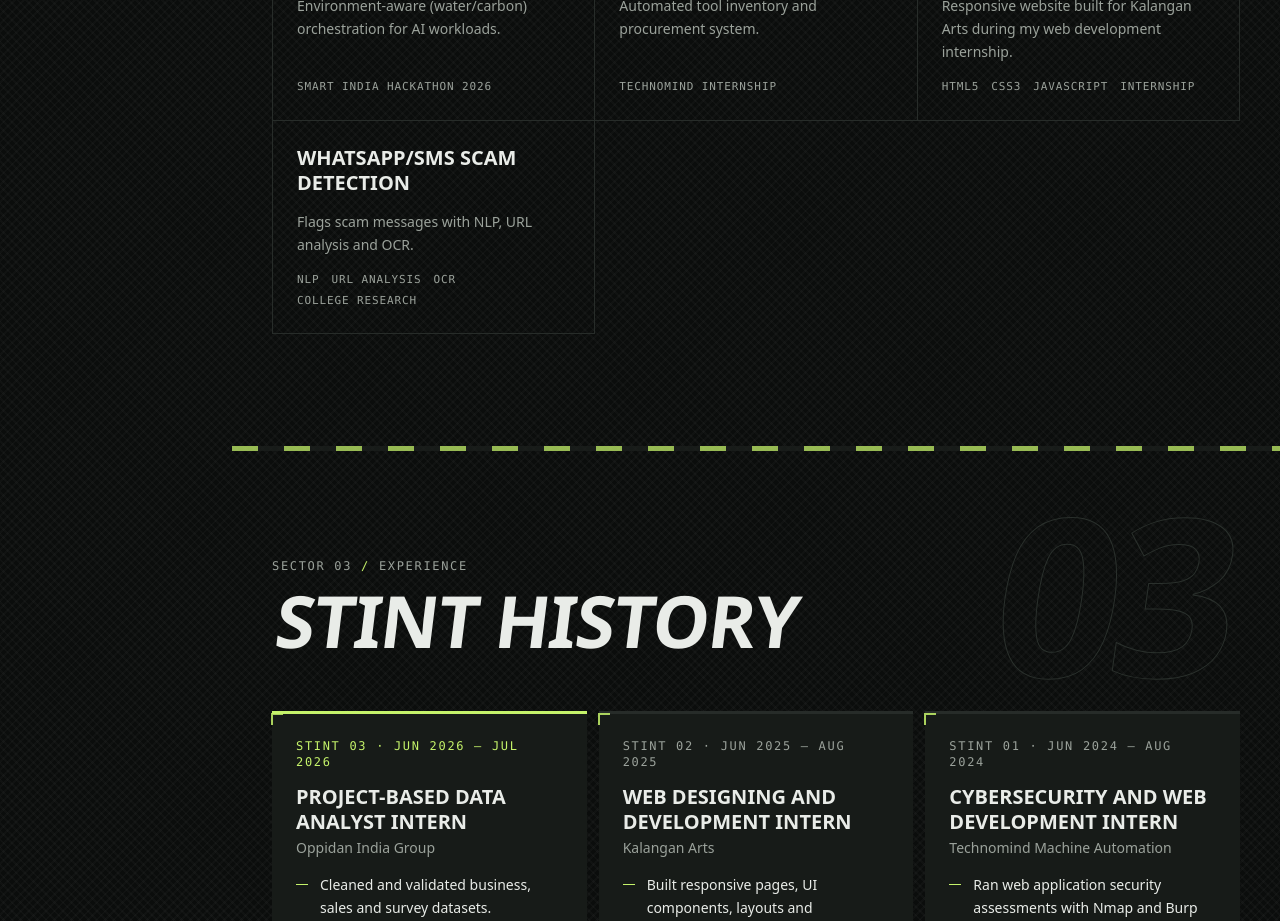
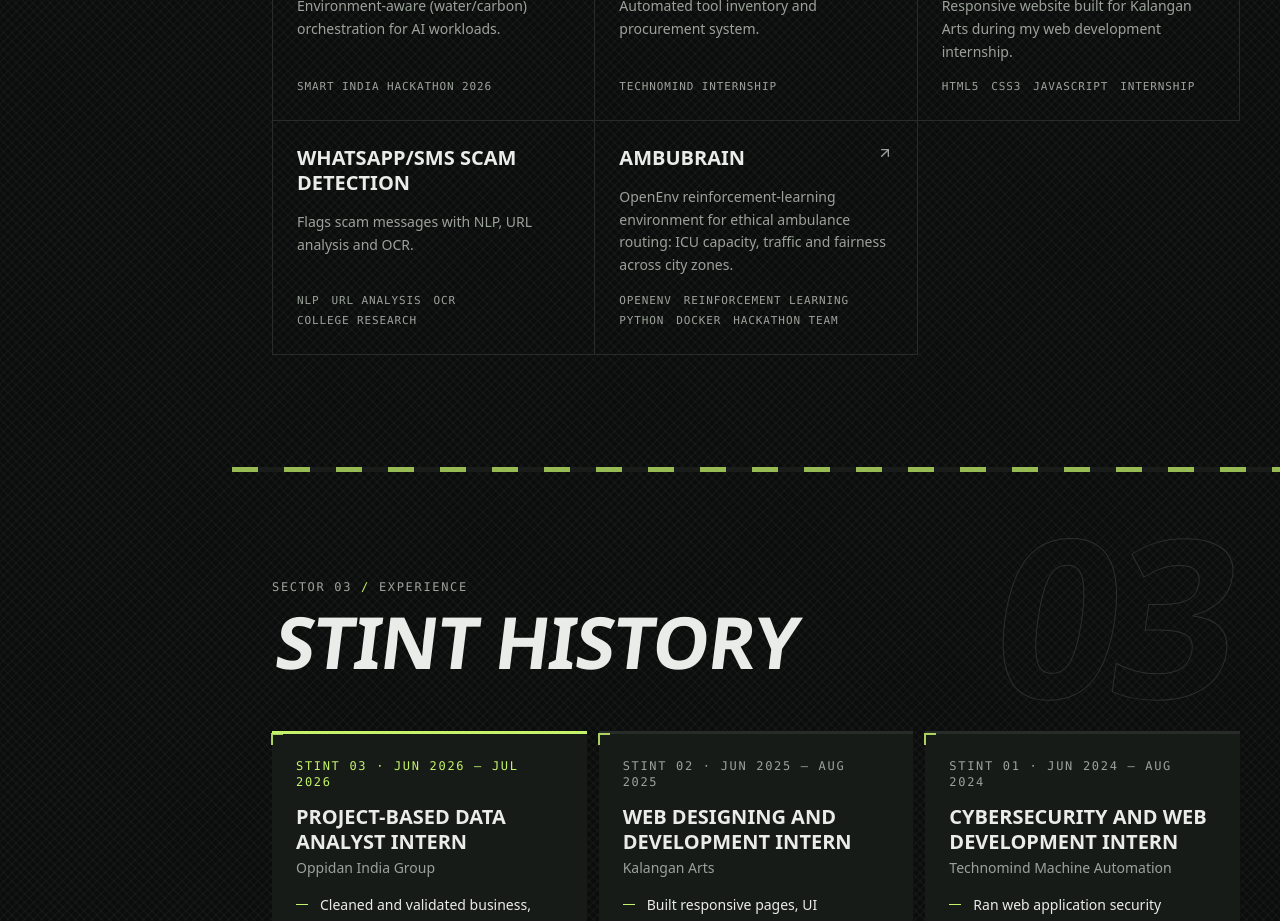
Before and after one commit to pranavmohite-13/pranavmohite-13.github.io, a React (Vite) app: page / in a window 1280 px wide. Shown: the part 2100-3021 px from the top of the page. Built offline with nearby package versions, Linux system fonts and the light colour scheme.

Commit message:
Add AmbuBrain to More builds

```diff
--- a/src/data/projects.ts
+++ b/src/data/projects.ts
@@ -211,6 +211,12 @@ export const archive: ArchiveEntry[] = [
     summary: 'Flags scam messages with NLP, URL analysis and OCR.',
     tags: ['NLP', 'URL analysis', 'OCR', 'College research'],
   },
+  {
+    name: 'AmbuBrain',
+    summary: 'OpenEnv reinforcement-learning environment for ethical ambulance routing: ICU capacity, traffic and fairness across city zones.',
+    tags: ['OpenEnv', 'Reinforcement learning', 'Python', 'Docker', 'Hackathon team'],
+    link: 'https://github.com/pranavmohite-13/ambubrain-openenv',
+  },
 ]
 
 export const visibleProjects = projects.filter((p) => p.status !== 'hidden')
```
